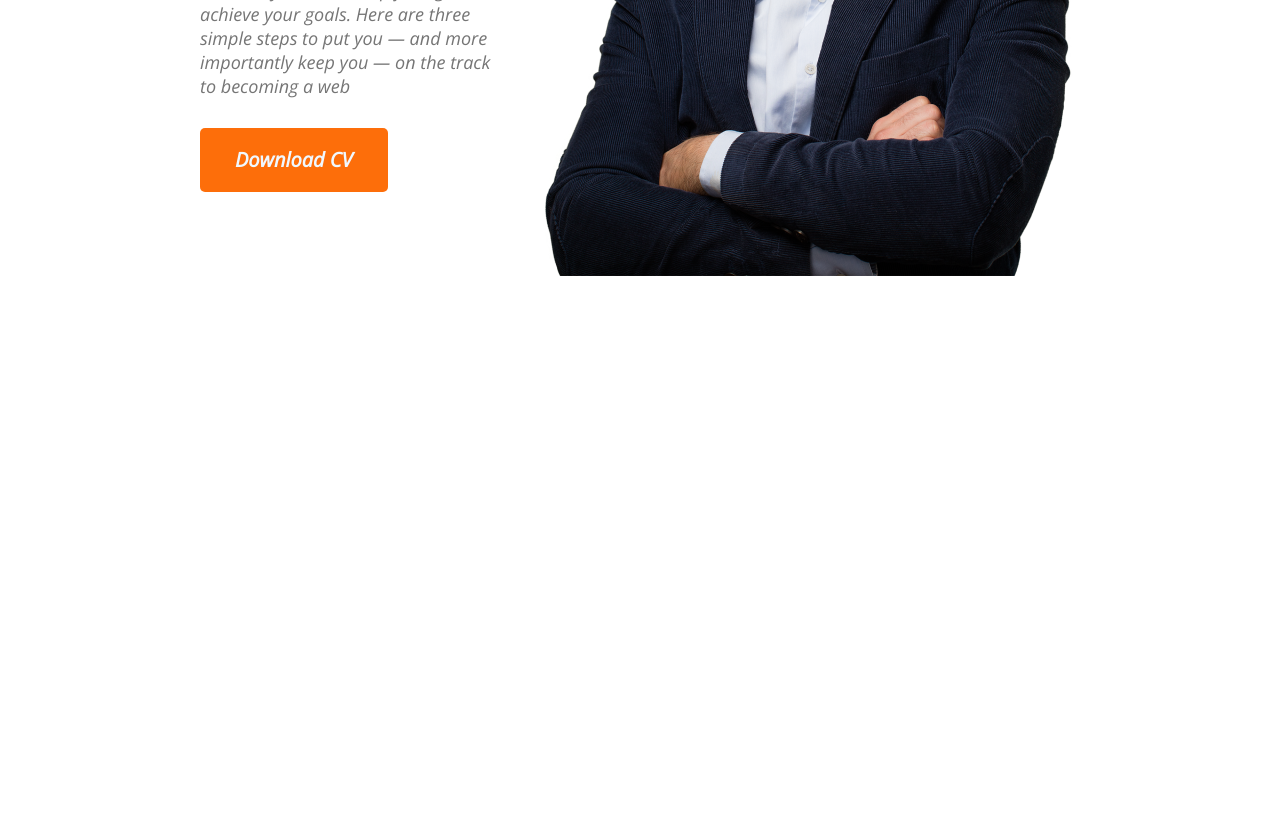
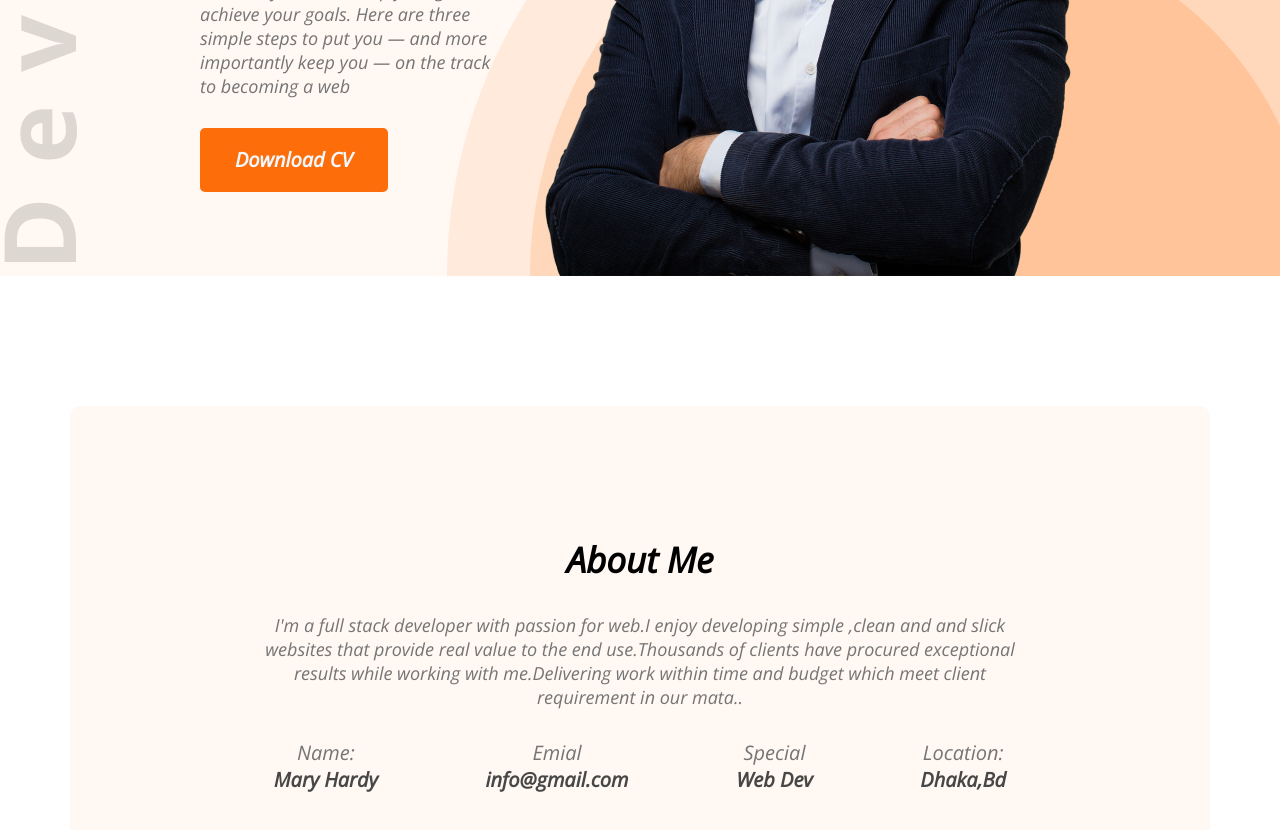
Before and after one commit to SaAbdullah131/Developer_Portfolio_simple, a plain HTML site: page index.html in a window 1280 px wide. Shown: the part 564-1394 px from the top of the page. Before the commit the page ends 840 px from the top, so only its background shows below. Drawn offline with nearby package versions, Linux system fonts and the light colour scheme.

Commit message:
about section working done

```diff
--- a/index.html
+++ b/index.html
@@ -10,7 +10,7 @@
 </head>
 <body>
     <!-- header navigation -->
-    <header>
+    <header class="header">
         <nav>
             <h2 class="nav-title">Ma<span class="text-primary">r</span>y</h2>
             <ul>
@@ -19,7 +19,6 @@
                 <li><button class="btn-primary">Hire</button></li>
             </ul>
         </nav>
-    </header>
     <!-- header banner -->
     <div class="banner">
         <div>
@@ -30,8 +29,30 @@
         </div>
         <img src="images/hardy.png" alt="Mary Hardy">
     </div>
+    </header>
     <main>
-
+        <section class="about">
+            <h3 class="section-title">About Me</h3>
+            <p class="section-description">I'm a full stack developer with passion for web.I enjoy developing simple ,clean and and slick websites that provide real value to the end use.Thousands of clients have procured exceptional results while working with me.Delivering work within time and budget which meet client requirement in our mata..</p>
+            <div class="about-info-container">
+                <div class="about-info">
+                    <p class="info-title">Name:</p>
+                    <p class="info-description">Mary Hardy</p>
+                </div>
+                <div class="about-info">
+                    <p class="info-title">Emial</p>
+                    <p class="info-description">info@gmail.com</p>
+                </div>
+                <div class="about-info">
+                    <p class="info-title">Special</p>
+                    <p class="info-description">Web Dev</p>
+                </div>
+                <div class="about-info">
+                    <p class="info-title">Location:</p>
+                    <p class="info-description">Dhaka,Bd</p>
+                </div>
+            </div>
+        </section>
     </main>
     <footer>
 
--- a/styles/portfolio.css
+++ b/styles/portfolio.css
@@ -17,7 +17,12 @@
     padding:18px 35px;
     color:aliceblue
 }
-
+.header{
+    background:#FFF8F3 ;
+    background-image: url(../images/header_bg.png),url(../images/developer.png);
+    background-repeat: no-repeat;
+    background-position: bottom right, left;
+}
 /* Header and navigation styles */
 nav-title {
     font-weight: 800;
@@ -62,3 +67,40 @@ nav li {
     font-size: 18px;
     margin-bottom: 30px;
 }
+/* main section */
+main{
+    max-width: 1140px;
+    margin:0 auto;
+}
+/* about section start */
+.about {
+    margin:130px 0px ;
+    background-color: #FFF8F3;
+    border-radius: 10px;
+    padding:130px 150px;
+    text-align: center;
+}
+.section-title{
+
+    margin-bottom: 30px;
+    font-weight: 700;
+    font-size: 35px;
+}
+.section-description{
+    color: #757575;
+    font-size: 18px;
+    margin:30px;
+}
+.about-info-container{
+    display: flex;
+    justify-content: space-around;
+}
+.about .info-title{
+    font-size: 20px;
+    color:#757575;
+}
+.info-description{
+    font-size:20px;
+    font-weight:700;
+    color:#474747;
+}
```
